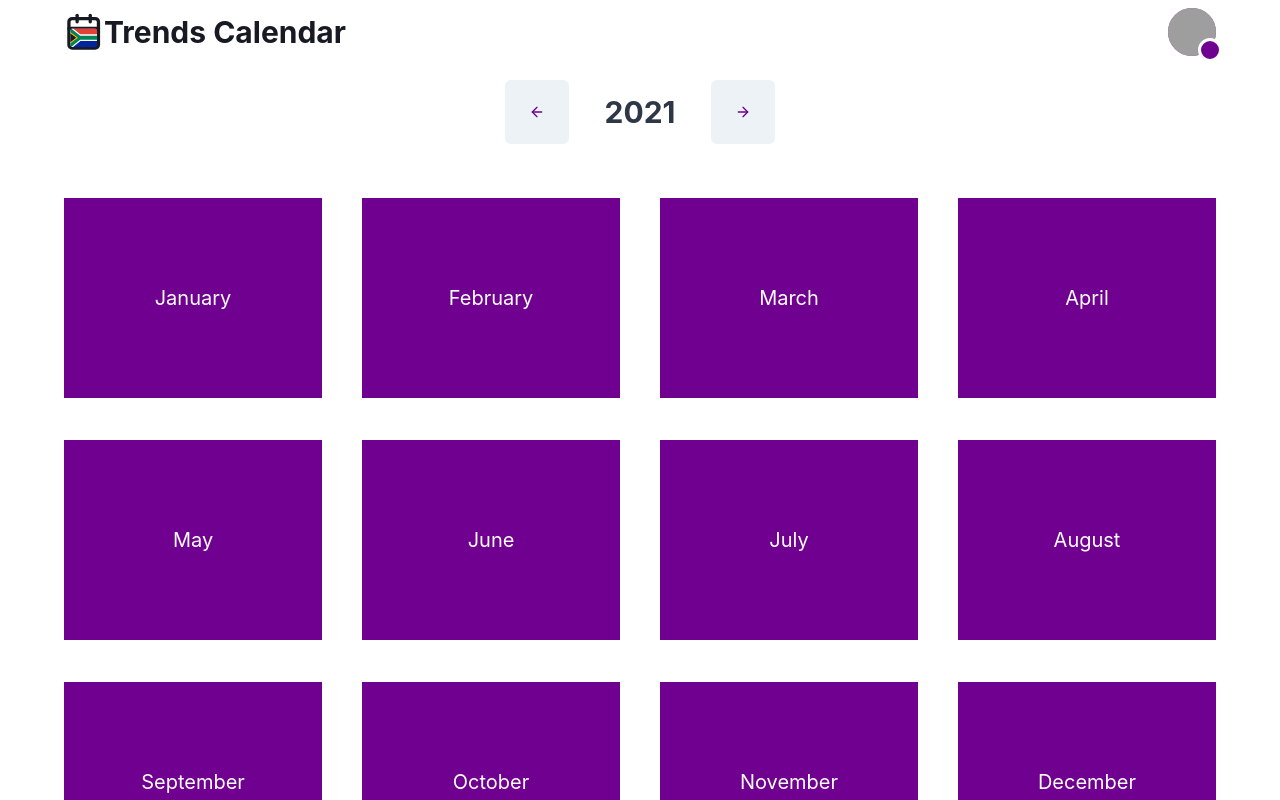
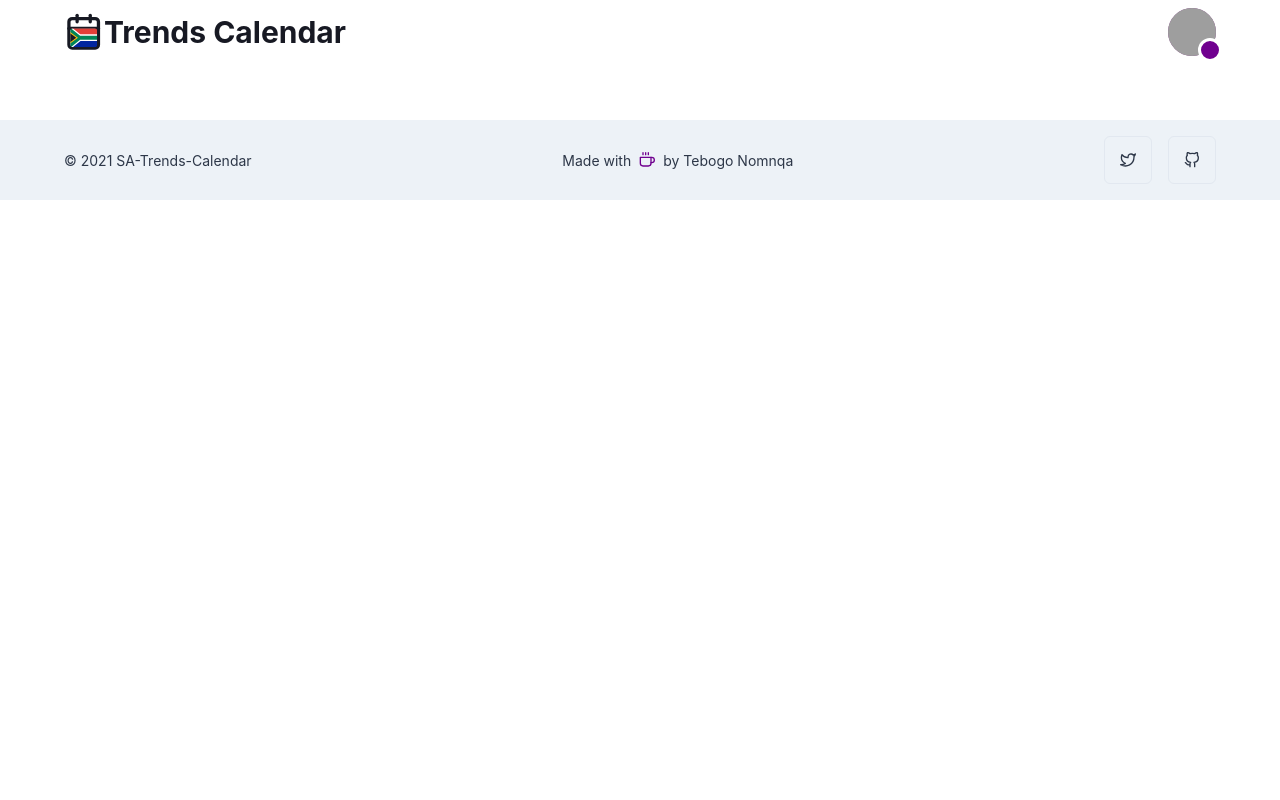
Before and after one commit to TebzaTheMan/sa-trends-calendar, a Next.js app: page / in a window 1280 px wide. Shown: the top 800 px of the page. Built offline with nearby package versions, Linux system fonts and the light colour scheme; grey boxes are pictures that could not be loaded.

Commit message:
feat: add layout component

```diff
--- /dev/null
+++ b/components/Layout.tsx
@@ -0,0 +1,13 @@
+import type { ReactElement } from "react";
+import Header from "./Header";
+import Footer from "./Footer";
+
+export default function Layout({ children }: { children: ReactElement }) {
+  return (
+    <>
+      <Header />
+      <main>{children}</main>
+      <Footer />
+    </>
+  );
+}
--- a/components/Navigation.tsx
+++ b/components/Navigation.tsx
@@ -2,7 +2,7 @@ import { Heading, IconButton, useTheme } from "@chakra-ui/react";
 import { FiArrowLeft, FiArrowRight } from "react-icons/fi";
 import { Flex, Spacer } from "@chakra-ui/react";
 
-const Navigation = () => {
+const Navigation = ({ year }: { year: string }) => {
   const theme = useTheme();
   return (
     <Flex align={"center"} mt={6}>
@@ -13,7 +13,7 @@ const Navigation = () => {
         boxSize={16}
       />
       <Heading as="h1" size="lg" mr={9} ml={9} color="gray.700">
-        2021
+        {year}
       </Heading>
       <IconButton
         aria-label="Next year"
--- a/pages/_app.tsx
+++ b/pages/_app.tsx
@@ -1,5 +1,6 @@
-import { Box, ChakraProvider, extendTheme } from "@chakra-ui/react";
+import { ChakraProvider, extendTheme } from "@chakra-ui/react";
 import type { AppProps } from "next/app";
+import Layout from "../components/Layout";
 
 const theme = extendTheme({
   colors: {
@@ -9,7 +10,9 @@ const theme = extendTheme({
 function MyApp({ Component, pageProps }: AppProps) {
   return (
     <ChakraProvider theme={theme}>
-      <Component {...pageProps} />
+      <Layout>
+        <Component {...pageProps} />
+      </Layout>
     </ChakraProvider>
   );
 }
--- a/pages/index.tsx
+++ b/pages/index.tsx
@@ -1,9 +1,5 @@
 import type { NextPage } from "next";
 import Head from "next/head";
-import Footer from "../components/Footer";
-import Header from "../components/Header";
-import Months from "../components/Months";
-import Navigation from "../components/Navigation";
 
 const Home: NextPage = () => {
   return (
@@ -17,10 +13,6 @@ const Home: NextPage = () => {
         />
         <link rel="icon" href="/favicon.ico" />
       </Head>
-      <Header />
-      <Navigation />
-      <Months />
-      <Footer />
     </>
   );
 };
```
